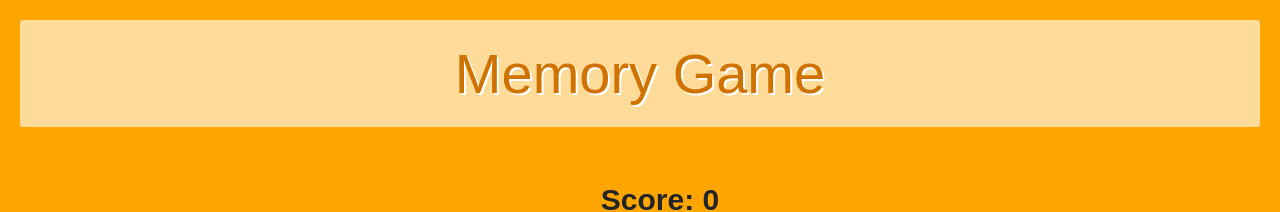
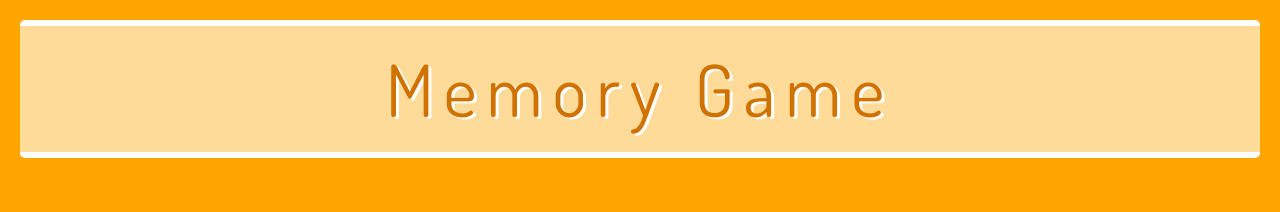
Before and after one commit to aolaleye/memory-game, a React (Create React App) app in the folder memory-game/: page / in a window 1280 px wide. Shown: the top 212 px of the page. Built offline with nearby package versions, Linux system fonts and the light colour scheme.

Commit message:
enhanced css styles

```diff
--- a/memory-game/src/components/Title/Title.css
+++ b/memory-game/src/components/Title/Title.css
@@ -1,11 +1,15 @@
 .title {
   width: 100%;
   text-align: center;
-  font-size: 3.5rem;
+  font-size: 4.5rem;
   color: #d07200;
   margin-bottom: 50px;
   padding: 20px;
   background: rgba(255, 255, 255, 0.6);
-  border-radius: 3px;
-  text-shadow: 2px 2px #fff;
+  border-radius: 5px;
+  text-shadow: 3px 2px 0px #fff;
+  font-family: 'Dosis', sans-serif;
+  letter-spacing: 10px;
+  border-top: 6px solid white;
+  border-bottom: 6px solid white;
 }
```
